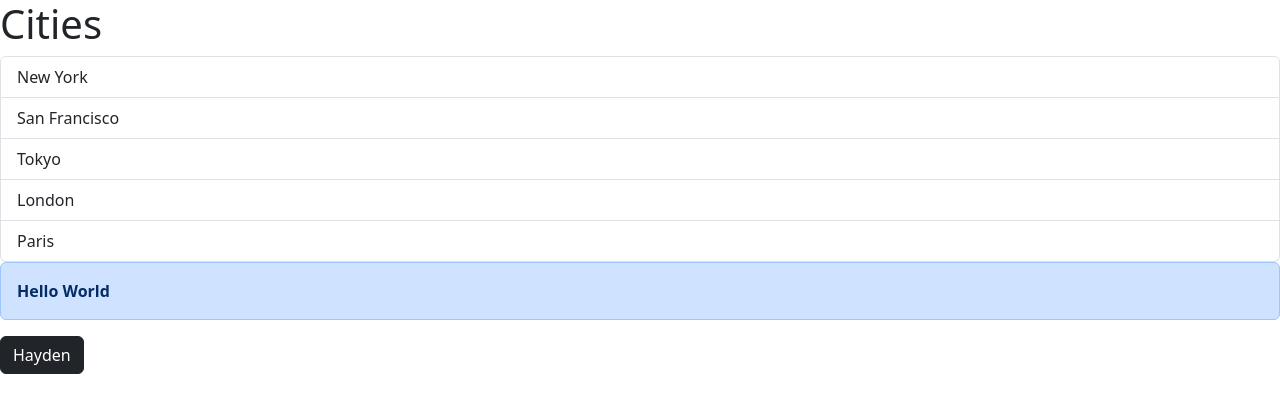
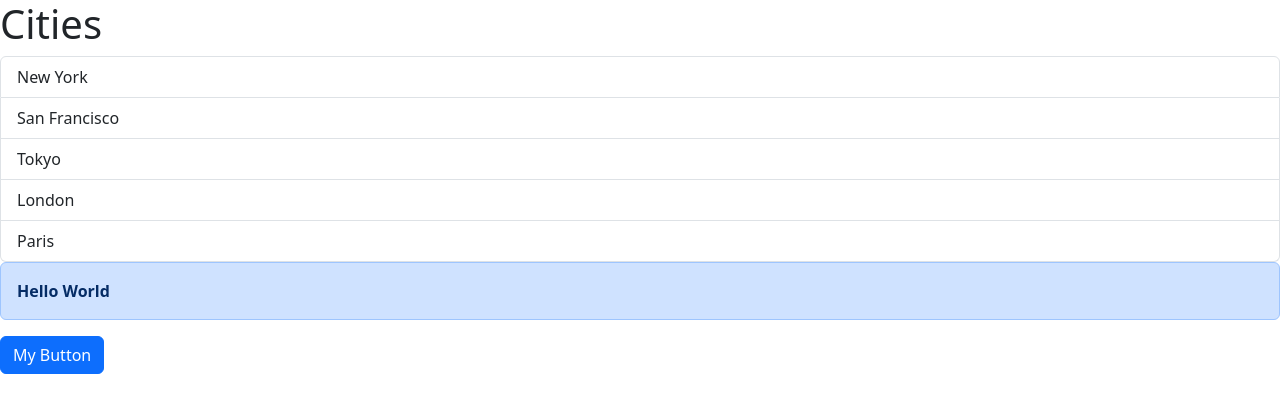
Before and after one commit to haydenshelley/typescript-react-practice, a React (Vite) app: page / in a window 1280 px wide. Shown: the top 412 px of the page. Built offline with nearby package versions, Linux system fonts and the light colour scheme.

Commit message:
add button with children props

```diff
--- a/src/App.tsx
+++ b/src/App.tsx
@@ -17,7 +17,9 @@ function App() {
       <Alert>
         <strong>Hello World</strong>
       </Alert>
-      <Button name="Hayden" />
+      <Button color="primary" onClick={() => console.log("clicked")}>
+        My Button
+      </Button>
     </div>
   );
 }
--- a/src/components/Button.tsx
+++ b/src/components/Button.tsx
@@ -1,12 +1,14 @@
 interface Props {
-  name: string;
+  children: string;
+  color: string;
+  onClick: () => void;
 }
 
-export const Button = ({ name }: Props) => {
+export const Button = ({ children, onClick, color }: Props) => {
   return (
     <>
-      <button type="button" className="btn btn-dark">
-        {name}
+      <button type="button" className={"btn btn-" + color} onClick={onClick}>
+        {children}
       </button>
     </>
   );
```
